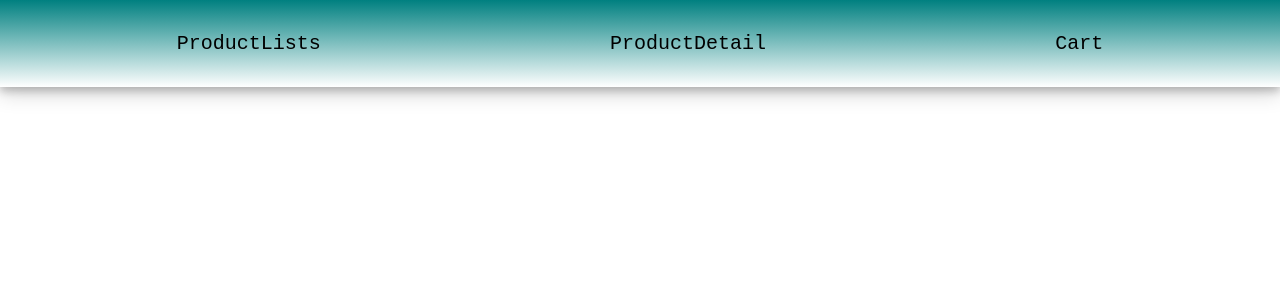
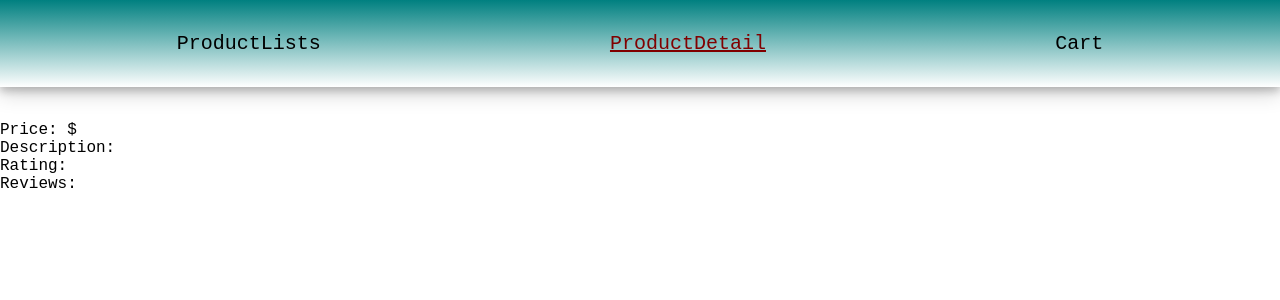
Before and after one commit to Muniraja-M/E-commerce, a React (Create React App) app: page /product in a window 1280 px wide. Shown: the top 300 px of the page. Built offline with nearby package versions, Linux system fonts and the light colour scheme.

Commit message:
product details

```diff
--- a/src/App.js
+++ b/src/App.js
@@ -11,7 +11,7 @@ function App() {
             <Menu />
             <Routes>
                 <Route path='/' element={<Home />} />
-                <Route path='/product/:id' element={<Product />} />
+                <Route path='/product' element={<Product />} />
                 <Route path='/cart' element={<Cart />} />
             </Routes>
         </>
--- a/src/constants/appConstants.js
+++ b/src/constants/appConstants.js
@@ -1,6 +1,6 @@
 export const SCREENS = {
     PRODUCT_DETAILS_PATH: '/',
-    PRODUCT_LIST_PATH: '/product/:id',
+    PRODUCT_LIST_PATH: '/product',
     CART_PATH: '/cart',
     NOTFOUND_PATH: '*',
 };
--- a/src/pages/Product.js
+++ b/src/pages/Product.js
@@ -3,14 +3,15 @@ import React from 'react';
 import { useSelector, useDispatch } from 'react-redux';
 function Product() {
     const cart = useSelector((state) => state.cart); // Access the cart state using useSelector
+
     return (
         <div>
             <h1>{cart.title}</h1>
             <img src={cart.image} alt={cart.title} />
             <p>Price: ${cart.price}</p>
             <p>Description: {cart.description}</p>
-            <p>Rating: {cart.rating.rate}</p>
-            <p>Reviews: {cart.rating.count}</p>
+            <p>Rating: {cart.rating?.rate}</p>
+            <p>Reviews: {cart.rating?.count}</p>
         </div>
     );
 }
```
